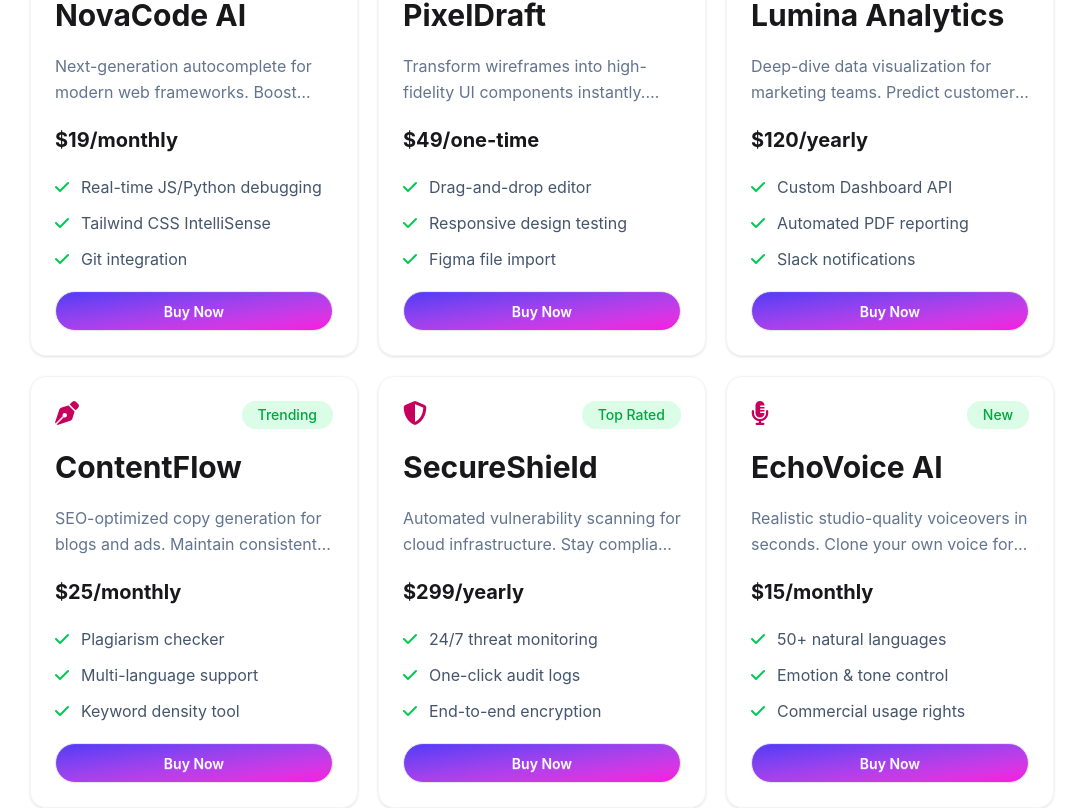
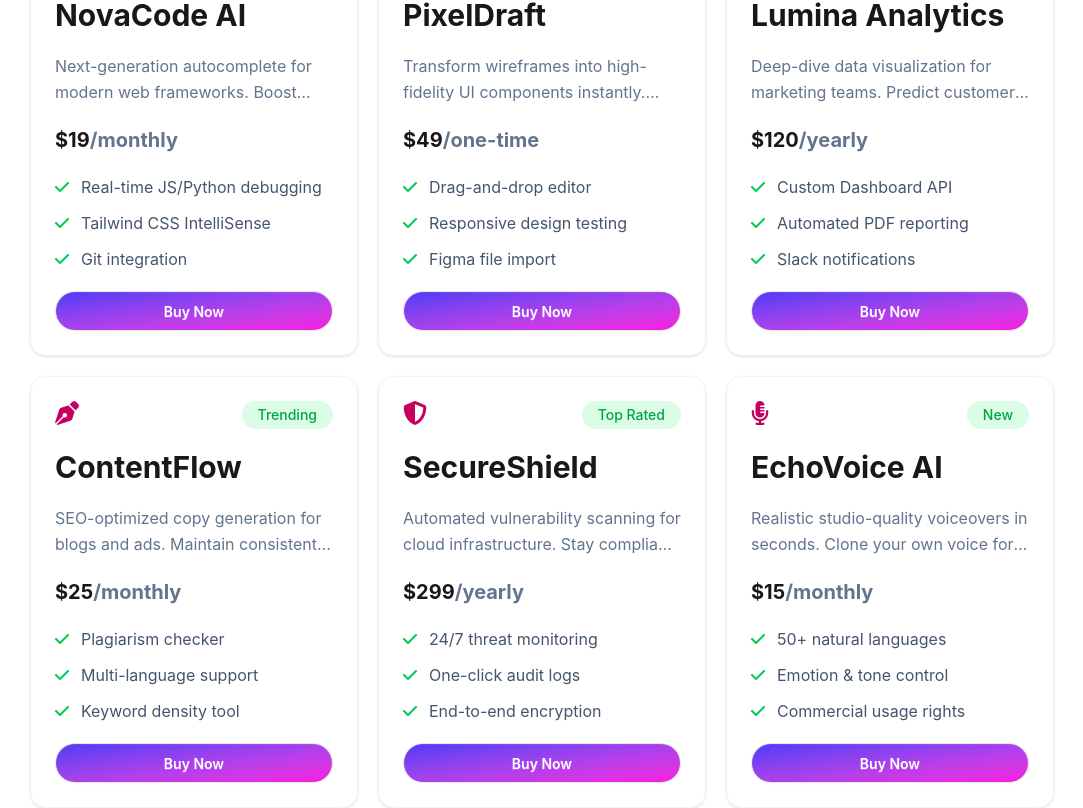
Before and after one commit to SAHIDUL-ISLAM/DigiTools-Platform, a React (Vite) app: page / in a window 1280 px wide. Shown: the part 1020-1828 px from the top of the page, without its empty margins (98-1181 px from the left). Built offline with nearby package versions, Linux system fonts and the light colour scheme.

Commit message:
checkout button click then clear all cart

```diff
--- a/public/models.json
+++ b/public/models.json
@@ -3,9 +3,9 @@
     "id": 1,
     "title": "NovaCode AI",
     "description": "Next-generation autocomplete for modern web frameworks.\nBoost your deployment speed by up to 40% using neural suggestions.",
-    "price": "19/monthly",
+    "price": "19",
     "tag": "Popular",
-    "tagType": "popular",
+    "tagType": "/monthly",
     "features": [
       "Real-time JS/Python debugging",
       "Tailwind CSS IntelliSense",
@@ -17,9 +17,9 @@
     "id": 2,
     "title": "PixelDraft",
     "description": "Transform wireframes into high-fidelity UI components instantly.\nExport clean React and Vue code with a single click.",
-    "price": "49/one-time",
+    "price": "49",
     "tag": "Best Seller",
-    "tagType": "best seller",
+    "tagType": "/one-time",
     "features": [
       "Drag-and-drop editor",
       "Responsive design testing",
@@ -31,9 +31,9 @@
     "id": 3,
     "title": "Lumina Analytics",
     "description": "Deep-dive data visualization for marketing teams.\nPredict customer churn using advanced machine learning models.",
-    "price": "120/yearly",
+    "price": "120",
     "tag": "New",
-    "tagType": "new",
+    "tagType": "/yearly",
     "features": [
       "Custom Dashboard API",
       "Automated PDF reporting",
@@ -45,9 +45,9 @@
     "id": 4,
     "title": "ContentFlow",
     "description": "SEO-optimized copy generation for blogs and ads.\nMaintain consistent brand voice across all social channels.",
-    "price": "25/monthly",
+    "price": "25",
     "tag": "Trending",
-    "tagType": "popular",
+    "tagType": "/monthly",
     "features": [
       "Plagiarism checker",
       "Multi-language support",
@@ -59,9 +59,9 @@
     "id": 5,
     "title": "SecureShield",
     "description": "Automated vulnerability scanning for cloud infrastructure.\nStay compliant with SOC2 and GDPR standards effortlessly.",
-    "price": "299/yearly",
+    "price": "299",
     "tag": "Top Rated",
-    "tagType": "best seller",
+    "tagType": "/yearly",
     "features": [
       "24/7 threat monitoring",
       "One-click audit logs",
@@ -73,9 +73,9 @@
     "id": 6,
     "title": "EchoVoice AI",
     "description": "Realistic studio-quality voiceovers in seconds.\nClone your own voice for personalized customer interactions.",
-    "price": "15/monthly",
+    "price": "15",
     "tag": "New",
-    "tagType": "new",
+    "tagType": "/monthly",
     "features": [
       "50+ natural languages",
       "Emotion & tone control",
--- a/src/App.jsx
+++ b/src/App.jsx
@@ -28,7 +28,7 @@ const [carts, setCarts]= useState([])
       </div>
     {activeTab==="model" && <Models modelPromise={modelPromise} carts={carts} setCarts={setCarts}/>}
 
-     {activeTab === "cart" && <Cart carts={carts}/>}
+     {activeTab === "cart" && <Cart carts={carts} setCarts={setCarts}/>}
     </>
   )
 }
--- a/src/component/Cart.jsx
+++ b/src/component/Cart.jsx
@@ -1,16 +1,49 @@
 
-const Cart = ({carts}) => {
-    console.log(carts)
+
+const Cart = ({carts, setCarts}) => {
+    const totalPrice = carts.reduce((sum, item) => sum + Number(item.price), 0);
+    const handlePayment = () => {
+        setCarts([]);
+    }
+
+
     return (
-        <div>
-            <div className="className">
+        <div className="min-h-screen  flex items-center justify-center p-4">
+            <div className="card w-full max-w-2xl bg-white shadow-sm border border-gray-100 p-8 rounded-2xl">
+                <h2 className="text-2xl font-bold text-slate-800 mb-6">Your Cart</h2>
                 {
                 carts.map( item=>
-                    <div className="bg-amber-200" key={item.id}>
-                        {item.title}
+                    <div key={item.id}>
+                        <div className="">
+                            <div className="">
+                            <div className="space-y-4">
+
+                            <div className="flex items-center justify-between p-4 bg-slate-50/50 rounded-xl mb-5">
+                                <div className="flex items-center gap-4">
+                                <div className="w-12 h-12 bg-white rounded-full flex items-center justify-center shadow-sm border border-gray-100 text-2xl  text-pink-700">
+                                    <i className={item.icon}></i>
+                                </div>
+                                <div>
+                                    <h3 className="font-bold text-slate-700">{item.title}</h3>
+                                    <p className="text-slate-400 text-sm">${item.price}</p>
+                                </div>
+                                </div>
+                                <button className="btn btn-ghost btn-sm text-secondary normal-case hover:bg-transparent">Remove</button>
+                            </div>
+
+                            </div>
+
+                        </div>
+                        </div>
                     </div>
                 )
                 }
+                <div className="mt-10 flex justify-between items-end mb-6">
+                    <span className="text-slate-400 font-medium">Total:</span>
+                    <span className="text-3xl font-bold text-slate-800">{totalPrice}</span>
+                </div>
+
+                <button onClick={handlePayment} className="btn btn-primary w-full rounded-full border-none bg-[#7C2DFF] hover:bg-[#6b21eb] text-white normal-case text-lg h-14">Proceed To Checkout</button>
             </div>
         </div>
     );
--- a/src/component/ModelCard.jsx
+++ b/src/component/ModelCard.jsx
@@ -19,7 +19,7 @@ const ModelCard = ({model, carts, setCarts}) => {
                         <div className="space-y-5">
                             <h2 className="text-3xl font-bold">{model.title}</h2>
                             <p className="text-slate-500 leading-relaxed line-clamp-2">{model.description}</p>
-                            <h3 className="text-[20px] font-bold">${model.price}</h3>
+                            <h3 className="text-[20px] font-bold">${model.price}<span className="text-slate-500">{model.tagType}</span>    </h3>
                             <ul className="space-y-3">
                                 <li className="flex items-center gap-3 text-slate-600">
                                 <i className="fa-solid fa-check text-green-500"></i>
```
